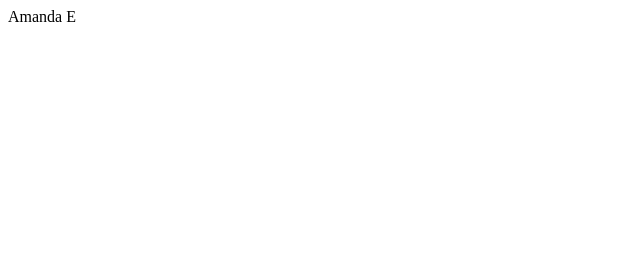
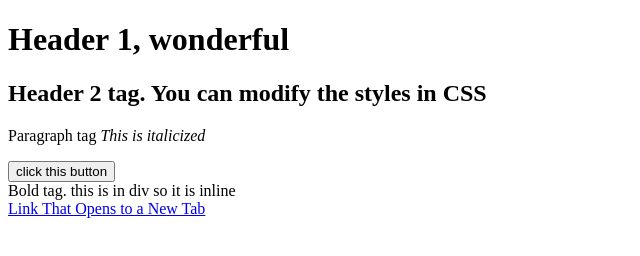
Before and after one commit to AmandaEng-dev/OrgHTML-CSS, a plain HTML site: page index.html in a window 1280 px wide. Shown: the whole page, without its empty margins (0-640 px from the left). Drawn offline with Linux system fonts and the light colour scheme.

Commit message:
Tag Setup

```diff
--- a/index.html
+++ b/index.html
@@ -3,9 +3,16 @@
 <head>
     <meta charset="UTF-8">
     <meta name="viewport" content="width=device-width, initial-scale=1.0">
-    <title>Document</title>
+    <title>GoodMorning</title>
 </head>
 <body>
-    Amanda E
+    <h1> Header 1, wonderful</h1>
+    <h2>Header 2 tag. You can modify the styles in CSS</h2>
+    <p>Paragraph tag <i>This is italicized</i></p>
+    <button>click this button</button>
+    <div>
+        <bold>Bold tag. this is in div so it is inline</bold>
+    </div>
+    <a href="https://google.com" target="_blank">Link That Opens to a New Tab</a>
 </body>
 </html>
```
Also changed, not shown: 1 other file.
